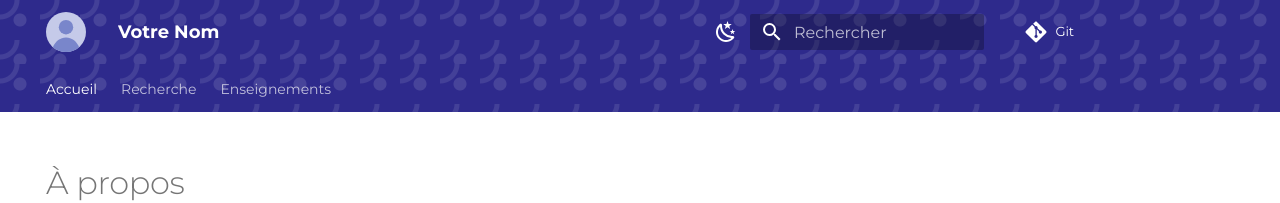
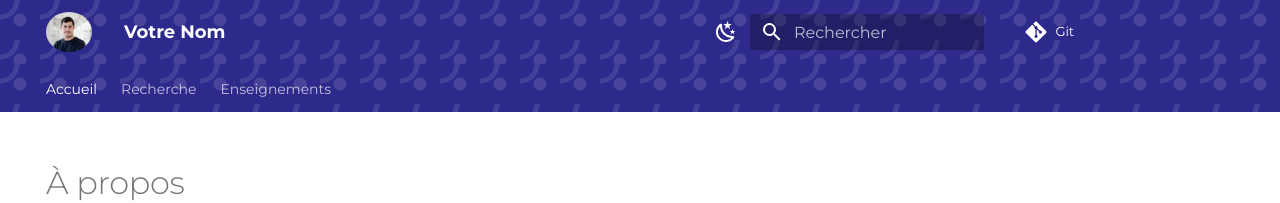
Before and after one commit to DRIDIMourad/.github.io, an MkDocs documentation site: the page built from docs/index.md, in a window 1280 px wide. Shown: the top 203 px of the page. Built offline with MkDocs 1.6.1 and Material for MkDocs 9.7.7, drawn with Linux system fonts in a browser that asks for light colours; comment, search, counter and statistics services are not loaded.

Commit message:
Change logo and favicon file extensions to PNG

```diff
--- a/mkdocs.yml
+++ b/mkdocs.yml
@@ -9,8 +9,8 @@ repo_name: Git
 theme:
   name: material
   language: fr
-  logo: assets/photo.svg
-  favicon: assets/photo.svg
+  logo: assets/photo.PNG
+  favicon: assets/photo.PNG
   palette:
     - scheme: default
       primary: indigo
```
